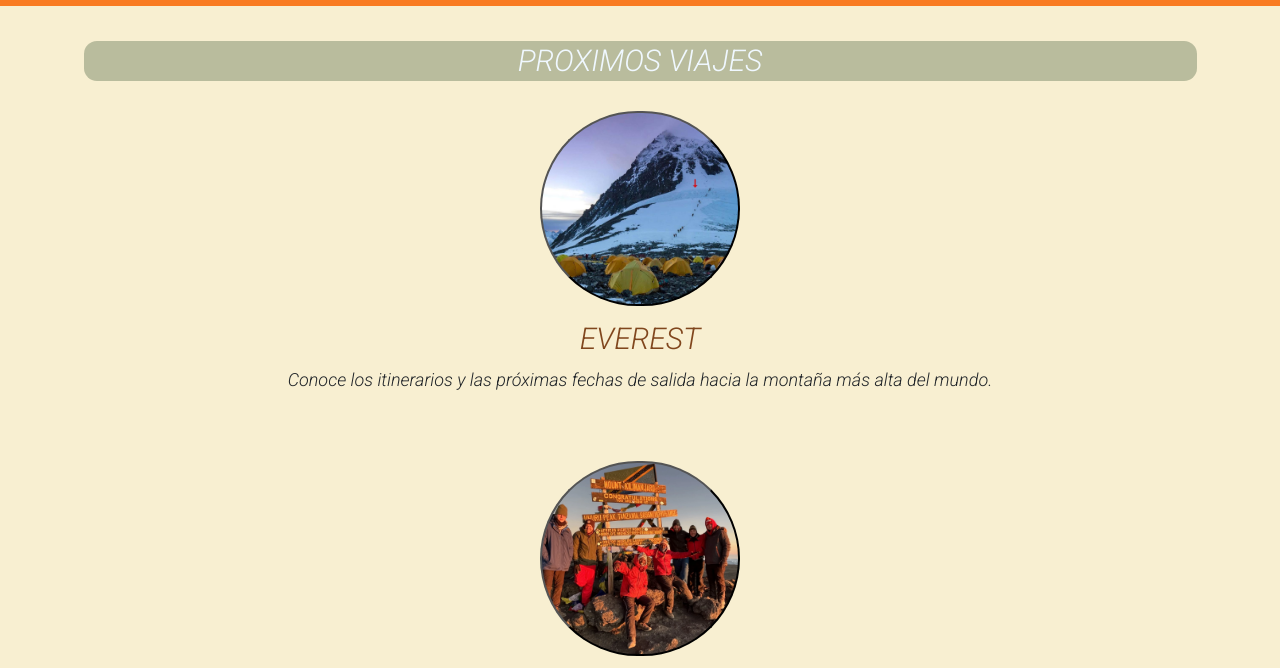
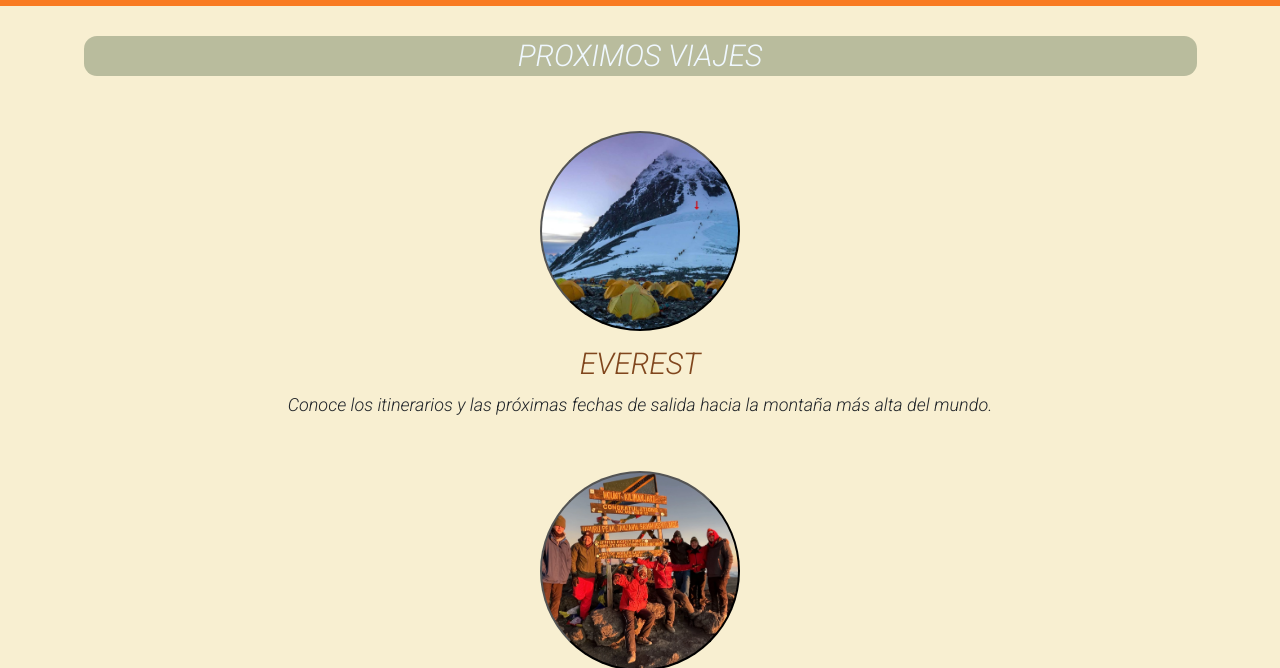
Before and after one commit to AgustinaBirn/PROYECTO-FINAL, a website: page paginas/proximos-viajes.html in a window 1280 px wide. Shown: the part 73-741 px from the top of the page. Drawn offline with nearby package versions, Linux system fonts and the light colour scheme.

Commit message:
corrección en section de Proximos Viajes

```diff
--- a/scss/views/_proximos-viajes.scss
+++ b/scss/views/_proximos-viajes.scss
@@ -1,16 +1,18 @@
 main{
    .article{
         .main_article-pv{
-           height: 1570px;
+           height: 100%;
            width: 100%;
            @include flex(flex, column, center, center);
            .titulos{
                width: 100%;
                height: 40px;
-               @extend %flex-center;
+               margin-top: 30px;
+               margin-block-end: 25px;
                border-radius: 13px;
                background-color: #586d4c65;
                padding: 5px;
+               @extend %flex-center;
                h1{
                    font-size: 30px;
                     color: aliceblue;
@@ -18,18 +20,19 @@ main{
                }
            }
            .itinerarios{
-               height: 1400px;
+               height: 100%;
                width: 100%;
                margin-block-end: 30px;
                margin-top: 30px;
                @include flex(flex, column, space-around, center);
                .viajes{
-               height: 400px;
+               height: 100%;
                padding-right: 8px;
                padding-left: 8px;
+               margin-block-end: 35px;
                .estilo-itinerarios{
                 width: 100%;
-                height: 300px;
+                height: 100%;
                 display: flex;
                 flex-direction: column;
                 justify-content: space-between;
```
Also changed, not shown: css/style.css, 1 other file.
